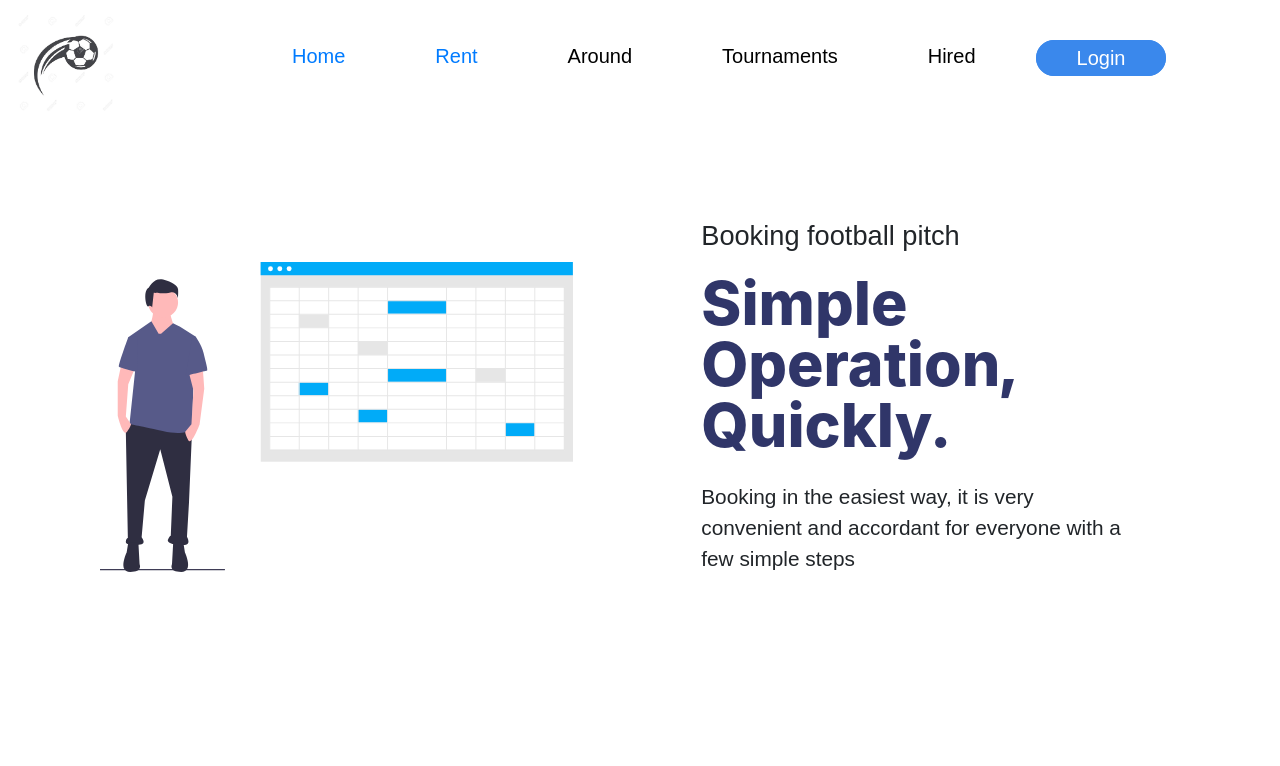
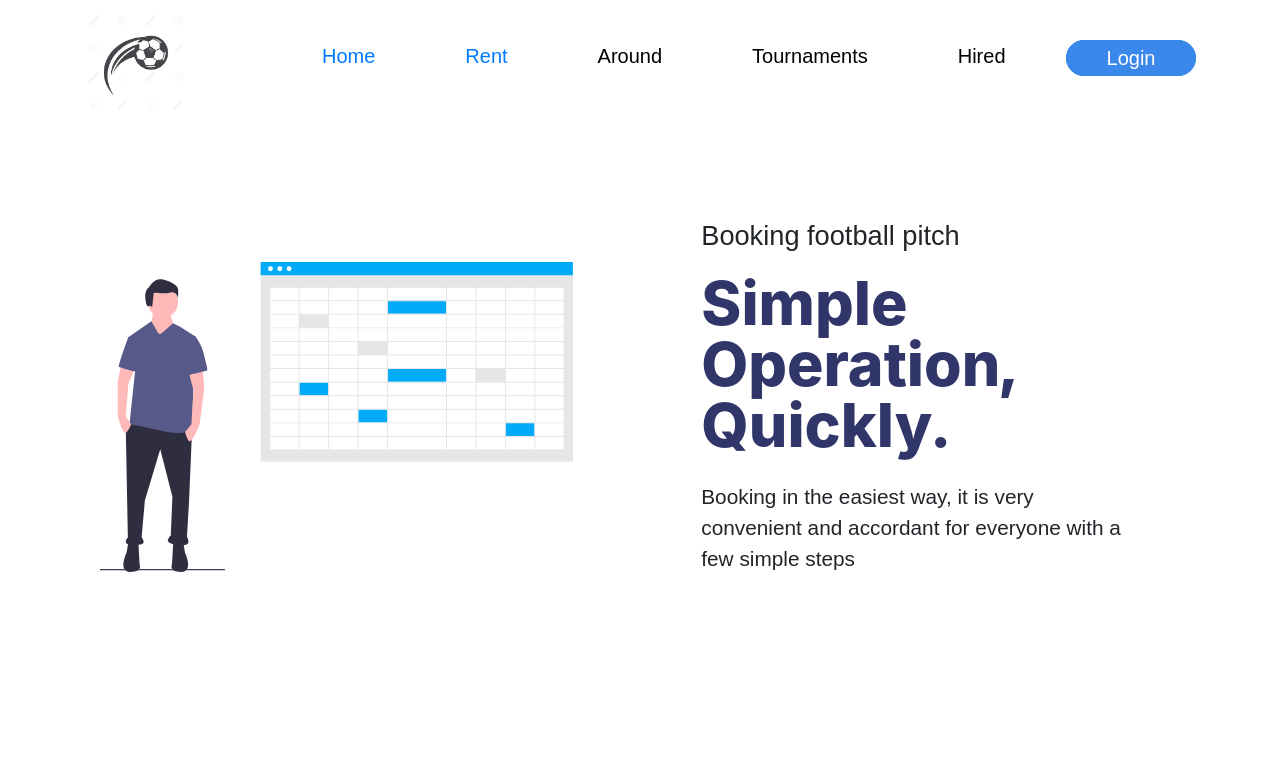
Before and after one commit to duysmile/football-pitch-booking, a React (Create React App) app in the folder client/: page / in a window 1280 px wide. Shown: the top 766 px of the page. Built offline with nearby package versions, Linux system fonts and the light colour scheme.

Commit message:
Fix logo

```diff
--- a/client/src/components/SCSS/Head.module.scss
+++ b/client/src/components/SCSS/Head.module.scss
@@ -6,6 +6,7 @@ body{
     min-width: 35px;
     max-width: 100px;
     vertical-align: middle;
+    margin-left: 70px;
 }
 
 .header{
@@ -13,7 +14,7 @@ body{
 }
 $left : 100px;
 .navBar{
-    margin-left:$left;
+    margin-left:60px;
 }
 
 .navItem{
@@ -91,3 +92,10 @@ $left : 100px;
     font-weight: 400;
     color: #212529;
 }
+
+@media (max-width: 414px){
+
+    .logo{
+        margin-left:0px !important;
+    }
+}
--- a/client/src/components/SCSS/Home.scss
+++ b/client/src/components/SCSS/Home.scss
@@ -21,7 +21,10 @@
     .container {
         margin-top: 0px !important;
     }
+    .logo{
+        margin-left:0px !important;
     }
+}
 
 .container {
 
```
